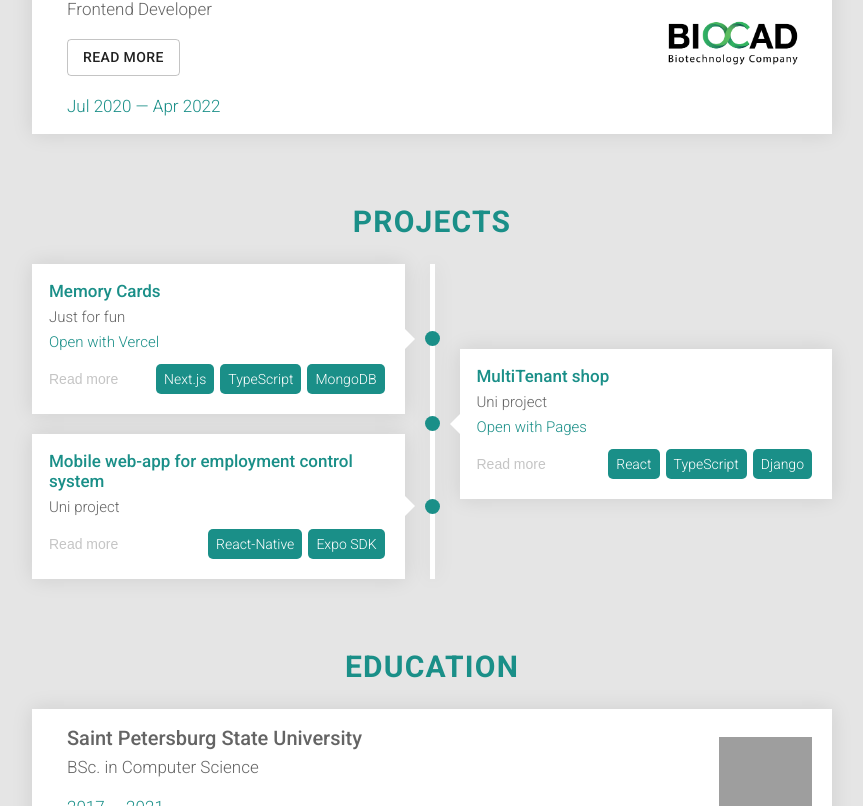
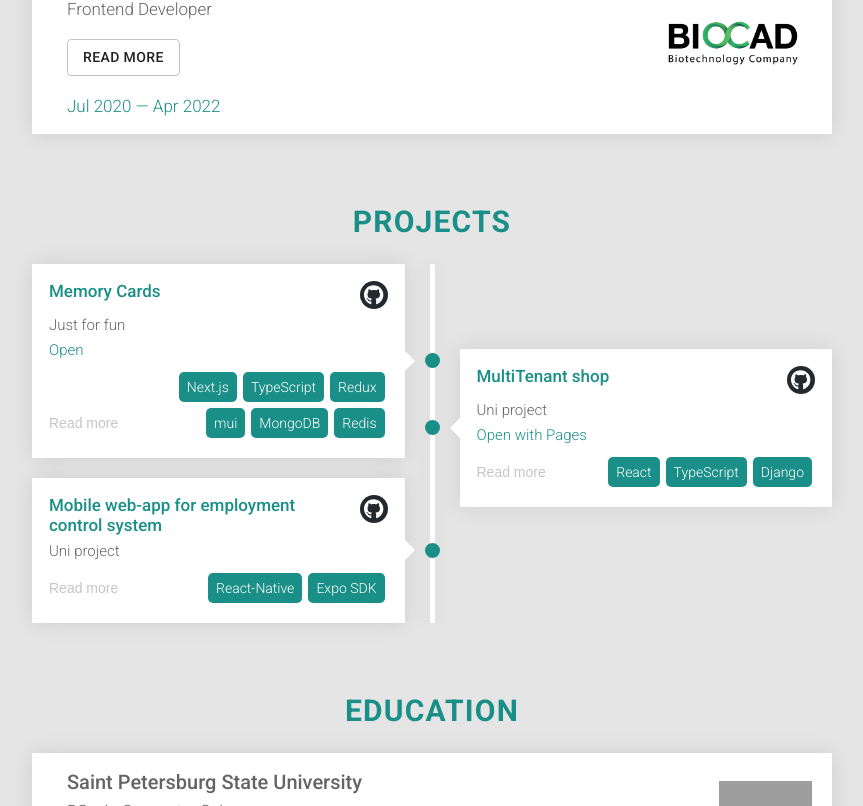
Before and after one commit to olyakrylo/cv, a React (Create React App) app: page / in a window 1280 px wide. Shown: the part 622-1428 px from the top of the page, without its empty margins (208-1071 px from the left). Built offline with nearby package versions, Linux system fonts and the light colour scheme; grey boxes are pictures that could not be loaded.

Commit message:
update projects info

```diff
--- a/src/components/About/About.css
+++ b/src/components/About/About.css
@@ -1,5 +1,5 @@
 :root {
-  --info-pad : 25px;
+  --info-pad: 25px;
 }
 
 .about {
@@ -83,7 +83,7 @@
   border-radius: 50%;
   height: 41px;
   width: 41px;
-  transition: background-color .3s ease-in-out;
+  transition: background-color 0.3s ease-in-out;
 }
 
 .info__link-img {
@@ -94,26 +94,47 @@
 }
 
 .info__link_vk:hover {
-  background: #4c75a3;
+  background: var(--vk-color);
 }
 
 .info__link_tg:hover {
-  background: #0088cc;
+  background: var(--tg-color);
 }
 
 .info__link_git:hover {
-  background: #000;
+  background: var(--gh-color);
 }
 
 .info__link_linkedin:hover {
-  background: #0e76a8;
+  background: var(--linkedin-color);
 }
 
 .info__link_inst:hover {
   background: #f09433;
-  background: -moz-linear-gradient(45deg, #f09433 0%, #e6683c 25%, #dc2743 50%, #cc2366 75%, #bc1888 100%);
-  background: -webkit-linear-gradient(45deg, #f09433 0%,#e6683c 25%,#dc2743 50%,#cc2366 75%,#bc1888 100%);
-  background: linear-gradient(45deg, #f09433 0%,#e6683c 25%,#dc2743 50%,#cc2366 75%,#bc1888 100%);
+  background: -moz-linear-gradient(
+    45deg,
+    #f09433 0%,
+    #e6683c 25%,
+    #dc2743 50%,
+    #cc2366 75%,
+    #bc1888 100%
+  );
+  background: -webkit-linear-gradient(
+    45deg,
+    #f09433 0%,
+    #e6683c 25%,
+    #dc2743 50%,
+    #cc2366 75%,
+    #bc1888 100%
+  );
+  background: linear-gradient(
+    45deg,
+    #f09433 0%,
+    #e6683c 25%,
+    #dc2743 50%,
+    #cc2366 75%,
+    #bc1888 100%
+  );
   filter: progid:DXImageTransform.Microsoft.gradient( startColorstr='#f09433', endColorstr='#bc1888',GradientType=1 );
 }
 
--- a/src/components/Projects/Item/Item.css
+++ b/src/components/Projects/Item/Item.css
@@ -19,10 +19,29 @@
 }
 
 .item__title {
+  display: grid;
+  grid-template-columns: 1fr max-content;
+  grid-gap: 16px;
   font-weight: 500;
   font-size: 17px;
   line-height: 20px;
   color: var(--seagreen);
+}
+
+.item__gh-link {
+  display: flex;
+  justify-content: center;
+  align-items: center;
+  background-color: var(--gh-color);
+  width: 28px;
+  height: 28px;
+  border-radius: 50%;
+}
+
+.item__gh-image {
+  display: inline-block;
+  width: 20px;
+  height: 20px;
 }
 
 .item__subtitle,
@@ -52,18 +71,18 @@
   margin-top: 10px;
   display: flex;
   justify-content: space-between;
-  align-items: center;
+  align-items: flex-end;
 }
 
 .item__more,
 .item__descr-back {
   font-weight: 500;
   font-size: 14px;
-  line-height: 18px;
+  height: 36px;
   color: #c5c5c5;
   background-color: transparent;
   border: none;
-  padding: 6px 8px;
+  padding: 0 8px;
   cursor: pointer;
   outline: none;
   border-radius: 5px;
--- a/src/components/Projects/Item/Item.js
+++ b/src/components/Projects/Item/Item.js
@@ -19,14 +19,23 @@ export default function Item({ item, type }) {
   return (
     <div className={`item item_${type}`}>
       <div className="item__info">
-        <Link target="_blank" href={item.gitHubLink} className="item__title">
+        <div className="item__title">
           {t(`${item.intlName}.title`)}
-        </Link>
+          {item.gitHubLink && (
+            <Link target="_blank" href={item.gitHubLink} className="item__gh-link">
+              <img
+                alt="github"
+                src={`${process.env.PUBLIC_URL}/icons/github.svg`}
+                className="item__gh-image"
+              />
+            </Link>
+          )}
+        </div>
         <div className="item__subtitle">{t(`${item.intlName}.subtitle`)}</div>
         {item.link && (
           <a className="item__link" href={item.link} target="_blank" rel="noopener noreferrer">
-            {t("open_with")}
-            &nbsp;{item.linkTitle}
+            {t(item.linkTitle ? "open_with" : "open")}
+            {item.linkTitle && <>&nbsp;{item.linkTitle}</>}
           </a>
         )}
         <div className="item__bottom">
--- a/src/index.css
+++ b/src/index.css
@@ -2,13 +2,16 @@
   --seagreen: #1a8f88;
   --dark-gray: #646464;
   --shadow: 0px 0px 20px rgba(0, 0, 0, 0.1);
+  --vk-color: #4c75a3;
+  --tg-color: #0088cc;
+  --linkedin-color: #0e76a8;
+  --gh-color: #24292f;
 }
 
 body {
   margin: 0;
-  font-family: -apple-system, BlinkMacSystemFont, "Segoe UI", "Roboto", "Oxygen",
-    "Ubuntu", "Cantarell", "Fira Sans", "Droid Sans", "Helvetica Neue",
-    sans-serif;
+  font-family: -apple-system, BlinkMacSystemFont, "Segoe UI", "Roboto", "Oxygen", "Ubuntu",
+    "Cantarell", "Fira Sans", "Droid Sans", "Helvetica Neue", sans-serif;
   -webkit-font-smoothing: antialiased;
   -moz-osx-font-smoothing: grayscale;
   background-color: #e5e5e5;
--- a/src/info.js
+++ b/src/info.js
@@ -53,25 +53,25 @@ export const biocadInfoList = {
       автоматизирующей процессы мониторинга оборудования и работы с ним. Система состоит из модулей
       для работы с оборудованием, отчетами, дашбордами и различными графиками.
       <br />
-      Стек: Angular 11, RxJs, NestJS, ECharts, Material UI, svg.
+      <b>Стек:</b> Angular 11, RxJs, NestJS, ECharts, Material UI, svg.
     </Typography>,
     <Typography>
       Реализация взаимодействия между фронтендом и бэкендом с использованием <b>REST</b> и{" "}
       <b>WebSockets</b>.
       <br />
-      Стек: fetch API, Centrifugo.
+      <b>Стек:</b> fetch API, Centrifugo.
     </Typography>,
     <Typography>
       Разработка части модуля для аутентификации и авторизации пользователей через{" "}
       <b>Microsoft Azure</b> и <b>KeyCloak</b>.
       <br />
-      Стек: openid-client.
+      <b>Стек:</b> openid-client.
     </Typography>,
     <Typography>
       Участие в построении <b>CI/CD</b> пайплайна, который помогает тестировать приложение на каждой
       стадии.
       <br />
-      Стек: Docker, Kubernetes, GitLab
+      <b>Стек:</b> Docker, Kubernetes, GitLab
     </Typography>,
   ],
   en: [
@@ -81,23 +81,23 @@ export const biocadInfoList = {
       process of equipment booking and monitoring. The system consisted of modules for working with
       laboratory equipment, reports, dashboards and various charts.
       <br />
-      Stack: Angular 11, RxJs, NestJS, ECharts, Material UI, svg.
+      <b>Stack:</b> Angular 11, RxJs, NestJS, ECharts, Material UI, svg.
     </Typography>,
     <Typography>
       Implemented communication between frontend and backend using <b>REST</b> and <b>WebSockets</b>
       .<br />
-      Stack: fetch API, Centrifugo.
+      <b>Stack:</b> fetch API, Centrifugo.
     </Typography>,
     <Typography>
       Developed a part of the module for authentication and authorisation using{" "}
       <b>Microsoft Azure</b> and <b>KeyCloak</b>.<br />
-      Stack: openid-client.
+      <b>Stack:</b> openid-client.
     </Typography>,
     <Typography>
       Participated in building <b>CI/CD</b> pipeline which helps to test the application at each
       stage.
       <br />
-      Stack: Docker, Kubernetes, GitLab.
+      <b>Stack:</b> Docker, Kubernetes, GitLab.
     </Typography>,
   ],
 };
@@ -105,9 +105,9 @@ export const biocadInfoList = {
 export const projects = [
   {
     intlName: "mc",
-    linkTitle: "Vercel",
+    // linkTitle: "Vercel",
     link: "https://memory-cards-v2.vercel.app/app",
-    techs: ["Next.js", "TypeScript", "MongoDB"],
+    techs: ["Next.js", "TypeScript", "Redux", "mui", "MongoDB", "Redis"],
     gitHubLink: "https://github.com/olyakrylo/memory-cards-v2",
     infoList: {
       ru: [
@@ -122,6 +122,13 @@ export const projects = [
           </Link>
           .
         </Typography>,
+        <Typography>
+          Также ипользуется{" "}
+          <Link href="https://redis.io/" target="_blank">
+            Redis
+          </Link>{" "}
+          для хранения изображений.
+        </Typography>,
       ],
       en: [
         <Typography>
@@ -129,11 +136,18 @@ export const projects = [
           authorisation by tokens.
         </Typography>,
         <Typography>
-          It uses{" "}
+          Uses{" "}
           <Link href="https://mongoosejs.com/" target="_blank">
             mongoose
           </Link>{" "}
           for database fetching without any remote server.
+        </Typography>,
+        <Typography>
+          Also uses{" "}
+          <Link href="https://redis.io/" target="_blank">
+            Redis
+          </Link>{" "}
+          to store images.
         </Typography>,
       ],
     },
--- a/src/locales/en.json
+++ b/src/locales/en.json
@@ -22,6 +22,7 @@
   "projects": "Projects",
   "read_more": "Read more",
   "back": "Back",
+  "open": "Open",
   "open_with": "Open with",
   "mc": {
     "title": "Memory Cards",
--- a/src/locales/ru.json
+++ b/src/locales/ru.json
@@ -20,6 +20,7 @@
   "projects": "Проекты",
   "read_more": "Подробнее",
   "back": "Назад",
+  "open": "Открыть",
   "open_with": "Открыть с помощью",
   "mc": {
     "title": "Memory Cards",
```
Also changed, not shown: public/img/me_1.jpg (added), 13 other files (tests, documents, lock files or other folders).
